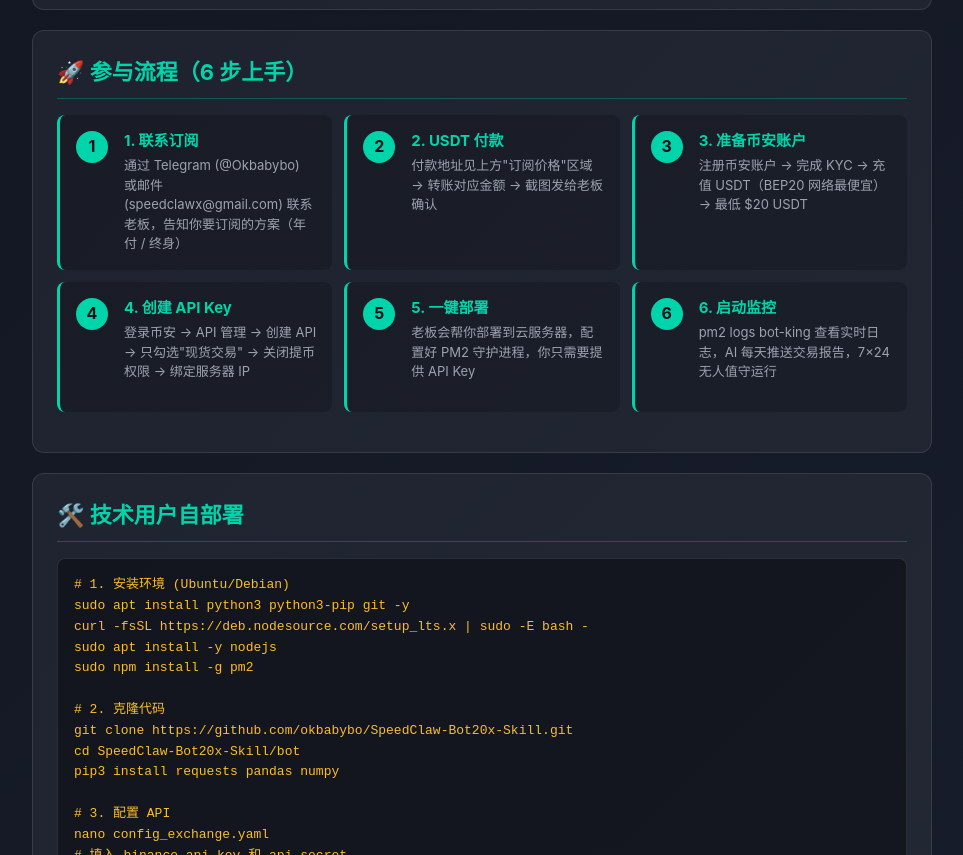
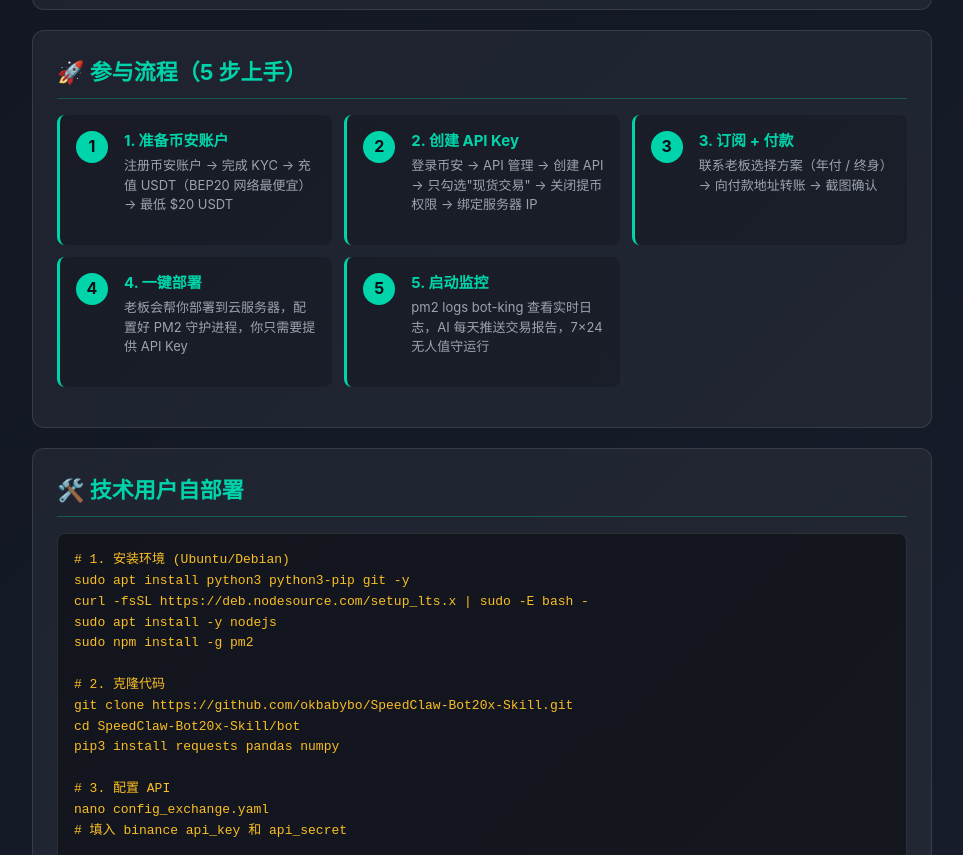
Before and after one commit to okbabybo/SpeedClaw-Bot20x-Skill, a plain HTML site: page docs/botking.html in a window 1280 px wide. Shown: the part 3368-4223 px from the top of the page, without its empty margins (158-1121 px from the left). Drawn offline with Linux system fonts and the light colour scheme.

Commit message:
主页: 参与流程优化为5步整齐布局
变更:
- 6步 → 5步(把'USDT付款'合并到'订阅+付款'中,描述简短)
- 5步刚好3列布局1行显示,视觉更整齐
- 流程逻辑: 开户→API→订阅付款→部署→监控
- 付款地址仍然只在订阅价格区显示

```diff
--- a/docs/botking.html
+++ b/docs/botking.html
@@ -341,41 +341,35 @@ pre code { background: transparent; padding: 0; }
 </div>
 
 <div class="section" id="how-to-start">
-  <h2>🚀 参与流程（6 步上手）</h2>
+  <h2>🚀 参与流程（5 步上手）</h2>
   <div class="steps">
     <div class="step">
       <div class="step-content">
-        <div class="step-title">1. 联系订阅</div>
-        <div class="step-desc">通过 Telegram (@Okbabybo) 或邮件 (speedclawx@gmail.com) 联系老板，告知你要订阅的方案（年付 / 终身）</div>
-      </div>
-    </div>
-    <div class="step">
-      <div class="step-content">
-        <div class="step-title">2. USDT 付款</div>
-        <div class="step-desc">付款地址见上方"订阅价格"区域 → 转账对应金额 → 截图发给老板确认</div>
-      </div>
-    </div>
-    <div class="step">
-      <div class="step-content">
-        <div class="step-title">3. 准备币安账户</div>
+        <div class="step-title">1. 准备币安账户</div>
         <div class="step-desc">注册币安账户 → 完成 KYC → 充值 USDT（BEP20 网络最便宜）→ 最低 $20 USDT</div>
       </div>
     </div>
     <div class="step">
       <div class="step-content">
-        <div class="step-title">4. 创建 API Key</div>
+        <div class="step-title">2. 创建 API Key</div>
         <div class="step-desc">登录币安 → API 管理 → 创建 API → 只勾选"现货交易" → 关闭提币权限 → 绑定服务器 IP</div>
       </div>
     </div>
     <div class="step">
       <div class="step-content">
-        <div class="step-title">5. 一键部署</div>
+        <div class="step-title">3. 订阅 + 付款</div>
+        <div class="step-desc">联系老板选择方案（年付 / 终身）→ 向付款地址转账 → 截图确认</div>
+      </div>
+    </div>
+    <div class="step">
+      <div class="step-content">
+        <div class="step-title">4. 一键部署</div>
         <div class="step-desc">老板会帮你部署到云服务器，配置好 PM2 守护进程，你只需要提供 API Key</div>
       </div>
     </div>
     <div class="step">
       <div class="step-content">
-        <div class="step-title">6. 启动监控</div>
+        <div class="step-title">5. 启动监控</div>
         <div class="step-desc">pm2 logs bot-king 查看实时日志，AI 每天推送交易报告，7×24 无人值守运行</div>
       </div>
     </div>
```
